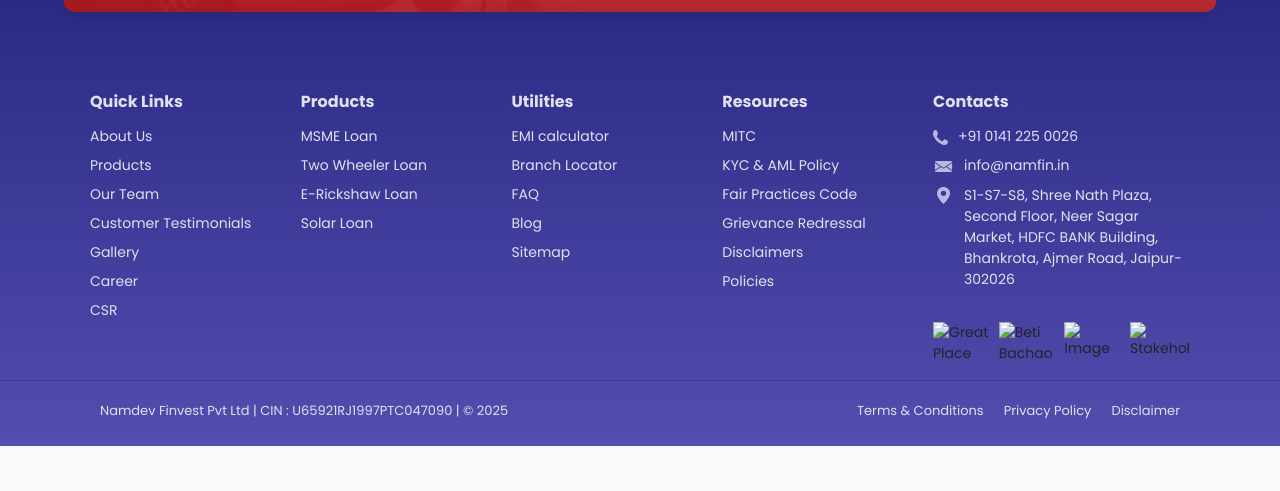
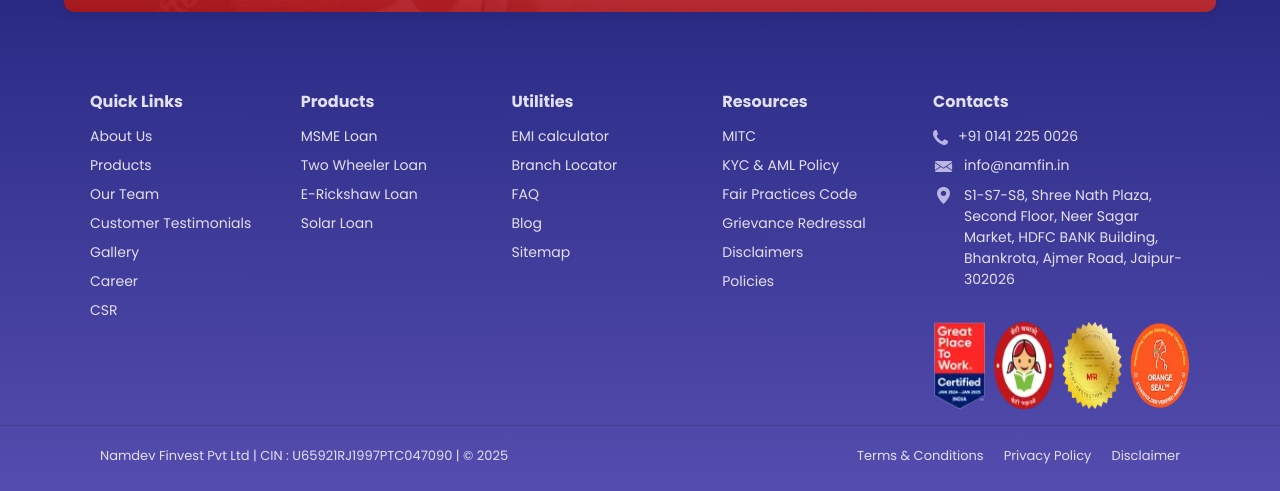
Before and after one commit to Avishi-vaid20/two-wheeler-loan, a plain HTML site: page index.html in a window 1280 px wide. Shown: the part 1401-1892 px from the top of the page. Before the commit the page ends 1847 px from the top, so only its background shows below. Drawn offline with nearby package versions, Linux system fonts and the light colour scheme; files whose address does not match are found by name.

Commit message:
Update index.html

```diff
--- a/index.html
+++ b/index.html
@@ -1121,10 +1121,10 @@
                             </ul>
                         </nav>
                         <div class="great-place-panel">
-                            <img src="./media/great-place.webp" alt="Great Place" />
-                            <img src="./media/beti-bachao.webp" alt="Beti Bachao" />
-                            <img src="./media/Immagine.webp" alt="Image" />
-                            <img src="./media/Stakeholder.webp" alt="Stakeholder" />
+                            <img src="great-place.webp" alt="Great Place" />
+                            <img src="beti-bachao.webp" alt="Beti Bachao" />
+                            <img src="Immagine.webp" alt="Image" />
+                            <img src="Stakeholder.webp" alt="Stakeholder" />
                         </div>
                     </div>
                 </div>
```
